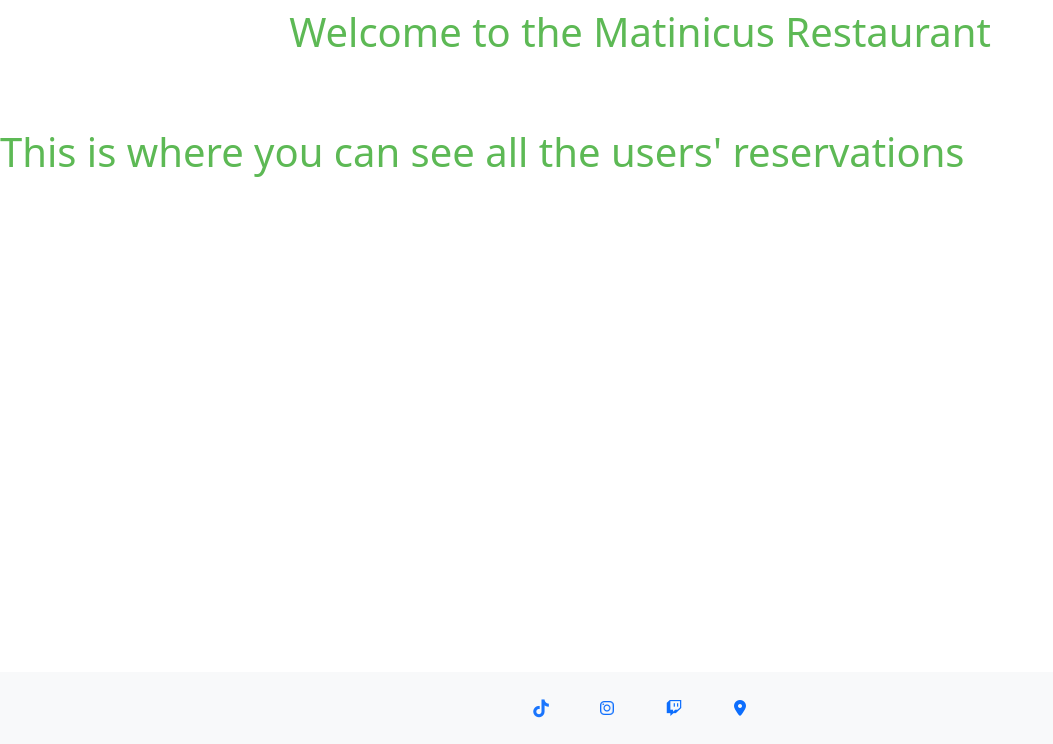
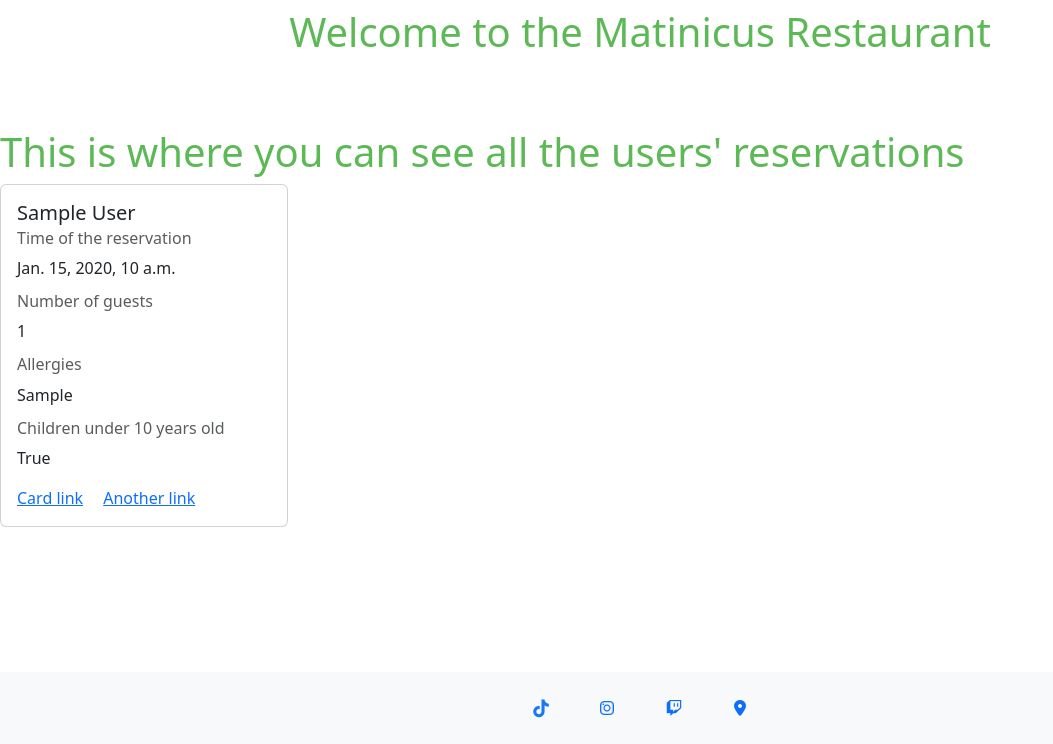
Before and after one commit to DevFabrizio/Fabrizio-Project-Four, a Django app: page /user_reservations.html/ in a window 1280 px wide. Shown: the part 56-800 px from the top of the page, without its empty margins (0-1053 px from the left). Run offline with Django 3.2, Linux system fonts and the light colour scheme; a user stored in the database is signed in; tables that the repository leaves empty hold one stand-in row (values such as "Sample post"); some libraries are stand-ins or nearby versions.

Commit message:
display the users' res in cards

```diff
--- a/booking/views.py
+++ b/booking/views.py
@@ -24,9 +24,13 @@ class Signup(View):
 class UserReservationsPage(View):
 
     def get(self, request):
-        # reservations = UserReservation.objects.filter(user=request.user)
-        # reservation_name = form.cleaned_data['reservation_name']
-        return render(request, 'user_reservations.html')
+        reservations = UserReservation.objects.filter(user=request.user)
+        # reservation_time = UserReservation.objects.filter(reservation_time=time_of_reservation)
+        context = {
+            'reservations': reservations,
+            # 'reservation_time': reservation_time
+        }
+        return render(request, 'user_reservations.html', context)
 
 
 class UserReservations(View):
--- a/templates/user_reservations.html
+++ b/templates/user_reservations.html
@@ -1,4 +1,22 @@
 {% extends 'base.html' %}
 {% block content %}
 <h1>This is where you can see all the users' reservations</h1>
+{% for reservation in reservations %}
+
+<div class="card" style="width: 18rem;">
+   <div class="card-body">
+     <h5 class="card-title">{{ reservation }}</h5>
+     <h6 class="card-subtitle mb-2 text-body-secondary">Time of the reservation</h6>
+     <p class="card-text">{{ reservation.time_of_reservation }}</p>
+     <h6 class="card-subtitle mb-2 text-body-secondary">Number of guests</h6>
+     <p class="card-text">{{ reservation.num_of_guests }}</p>
+     <h6 class="card-subtitle mb-2 text-body-secondary">Allergies</h6>
+     <p class="card-text">{{ reservation.allergies }}</p>
+     <h6 class="card-subtitle mb-2 text-body-secondary">Children under 10 years old</h6>
+     <p class="card-text">{{ reservation.kids_under_10 }}</p>
+     <a href="#" class="card-link">Card link</a>
+     <a href="#" class="card-link">Another link</a>
+   </div>
+ </div>
+{% endfor %}
 {% endblock %}
```
